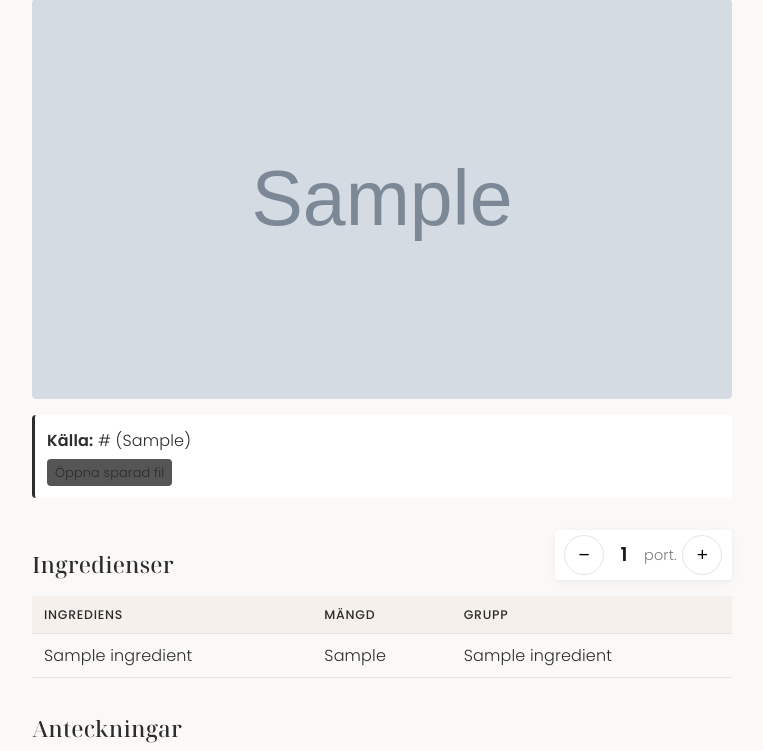
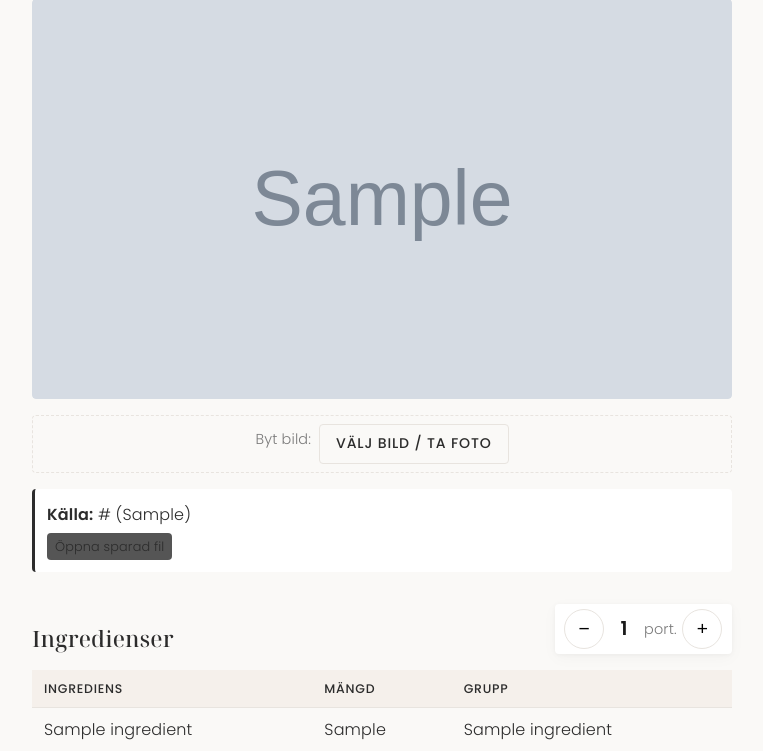
Before and after one commit to tosccar/recept-inkop, a FastAPI app: page /recipe/1 in a window 1280 px wide. Shown: the part 293-1044 px from the top of the page, without its empty margins (152-915 px from the left). Run offline with FastAPI, Linux system fonts and the light colour scheme; tables that the repository leaves empty hold one stand-in row (values such as "Sample post"); grey boxes marked "Sample" are stand-in pictures.

Commit message:
EXIF-rotation, byt bild-knapp, ta bort bildindikator i lista

```diff
--- a/app/main.py
+++ b/app/main.py
@@ -14,6 +14,7 @@ from app.scraper import extract_recipe_from_url
 from app.tags import PREDEFINED_TAGS
 from app.ica_deals import fetch_ica_deals, save_deals_to_db
 from app.auth import verify_credentials
+from app.image_utils import fix_orientation
 
 app = FastAPI(title="Recept & Inköp", dependencies=[Depends(verify_credentials)])
 
@@ -327,6 +328,9 @@ async def api_upload_image(recipe_id: int, file: UploadFile = File(...),
     content = await file.read()
     if len(content) > MAX_UPLOAD_SIZE:
         return JSONResponse({"error": "Filen är för stor. Max 10 MB."}, status_code=413)
+    content = fix_orientation(content)
+    filename = f"{recipe_id}_{uuid.uuid4().hex[:8]}.jpg"  # Alltid JPEG efter rotation
+    filepath = os.path.join(IMAGES_DIR, filename)
     with open(filepath, "wb") as f:
         f.write(content)
 
@@ -358,6 +362,9 @@ async def api_upload_image_new(file: UploadFile = File(...)):
     content = await file.read()
     if len(content) > MAX_UPLOAD_SIZE:
         return JSONResponse({"error": "Filen är för stor. Max 10 MB."}, status_code=413)
+    content = fix_orientation(content)
+    filename = f"new_{uuid.uuid4().hex[:8]}.jpg"
+    filepath = os.path.join(IMAGES_DIR, filename)
     with open(filepath, "wb") as f:
         f.write(content)
 
@@ -663,3 +670,27 @@ def clear_shopping(db: Session = Depends(get_db)):
 def htmx_remove_item(item_id: int, db: Session = Depends(get_db)):
     crud.remove_shopping_item(db, item_id)
     return HTMLResponse("")
+
+@app.post("/admin/upload-db")
+async def admin_upload_db(file: UploadFile = File(...)):
+    from app.database import DB_PATH
+    content = await file.read()
+    with open(DB_PATH, "wb") as f:
+        f.write(content)
+    return {"status": "ok", "size": len(content)}
+
+@app.post("/admin/upload-archive")
+async def admin_upload_archive(file: UploadFile = File(...)):
+    import zipfile, io as iom
+    content = await file.read()
+    zf = zipfile.ZipFile(iom.BytesIO(content))
+    extracted = 0
+    for name in zf.namelist():
+        if name.endswith("/"):
+            continue
+        target = os.path.join(DATA_DIR, name)
+        os.makedirs(os.path.dirname(target), exist_ok=True)
+        with open(target, "wb") as f:
+            f.write(zf.read(name))
+        extracted += 1
+    return {"status": "ok", "extracted": extracted}
--- a/app/static/style.css
+++ b/app/static/style.css
@@ -1151,6 +1151,10 @@ h3 {
     border-radius: var(--radius);
 }
 
+.recipe-image-section {
+    margin: 1rem 0;
+}
+
 .image-dropzone {
     border: 2px dashed var(--border);
     border-radius: var(--radius);
@@ -1159,6 +1163,15 @@ h3 {
     margin: 0.75rem 0;
     transition: all 0.2s;
     cursor: default;
+}
+
+.image-dropzone.compact {
+    padding: 0.5rem;
+    display: flex;
+    align-items: center;
+    gap: 0.5rem;
+    justify-content: center;
+    border-width: 1px;
 }
 
 .image-dropzone.dragover {
--- a/app/templates/_recipe_list.html
+++ b/app/templates/_recipe_list.html
@@ -28,10 +28,7 @@
         <tbody>
             {% for recipe in recipes %}
             <tr onclick="window.location='/recipe/{{ recipe.id }}'" class="clickable-row">
-                <td class="recipe-name-cell">
-                    {{ recipe.name }}
-                    {% if recipe.image_path %}<span class="has-image-dot" title="Har bild"></span>{% endif %}
-                </td>
+                <td class="recipe-name-cell">{{ recipe.name }}</td>
                 <td>
                     {% if recipe.category %}
                     <span class="badge category clickable-badge"
--- a/app/templates/detail.html
+++ b/app/templates/detail.html
@@ -36,24 +36,26 @@
         {% endif %}
     </div>
 
+    <div class="recipe-image-section">
         {% if recipe.image_path %}
-    <div class="recipe-image">
+        <div class="recipe-image" id="recipe-image">
             <img src="{{ recipe.image_path }}" alt="{{ recipe.name }}">
         </div>
-    {% else %}
-    <!-- Visa dropzone bara om ingen bild finns -->
-    <div class="image-dropzone" id="image-dropzone"
+        {% endif %}
+        <div class="image-dropzone {% if recipe.image_path %}compact{% endif %}" id="image-dropzone"
              ondragover="event.preventDefault(); this.classList.add('dragover')"
              ondragleave="this.classList.remove('dragover')"
              ondrop="handleImageDrop(event, {{ recipe.id }})">
-        <span class="dropzone-text">Dra en bild hit eller</span>
+            <span class="dropzone-text">
+                {% if recipe.image_path %}Byt bild:{% else %}Lägg till bild:{% endif %}
+            </span>
             <label class="btn btn-secondary btn-sm dropzone-btn">
                 Välj bild / Ta foto
                 <input type="file" accept="image/*" hidden
                        onchange="handleImageSelect(this, {{ recipe.id }})">
             </label>
         </div>
-    {% endif %}
+    </div>
 
     {% if recipe.source_link %}
     <div class="detail-source">
```
Also changed, not shown: app/image_utils.py (added, +45 -0 lines). Lines whose indentation alone changed are shown as unchanged.
